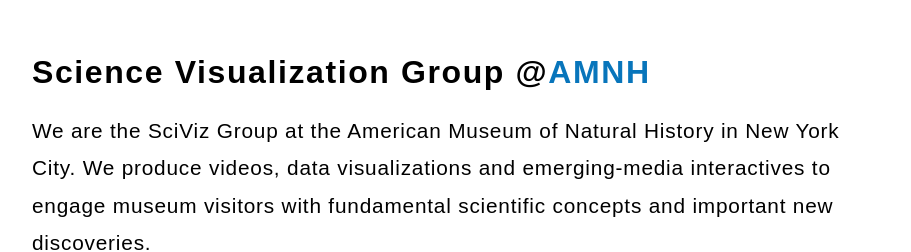
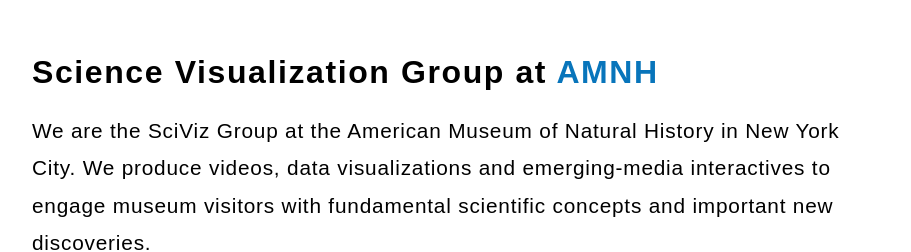
Before and after one commit to amnh-sciviz/amnh-sciviz.github.io, a Jekyll site: the page built from index.md, in a window 1280 px wide and 900 px high. Shown: the top 252 px of the window, without its empty margins (184-1095 px from the left). Built offline with Jekyll 4.4.1, drawn with Linux system fonts in a browser that asks for light colours.

```diff
--- a/_layouts/home.html
+++ b/_layouts/home.html
@@ -2,7 +2,7 @@
 
   <div class="container home">
     <header>
-      <h1>Science Visualization Group @<a href="https://www.amnh.org/">AMNH</a></h1>
+      <h1>Science Visualization Group at <a href="https://www.amnh.org/">AMNH</a></h1>
       <h2>{{ site.description }}</h2>
     </header>
     <main>
```
